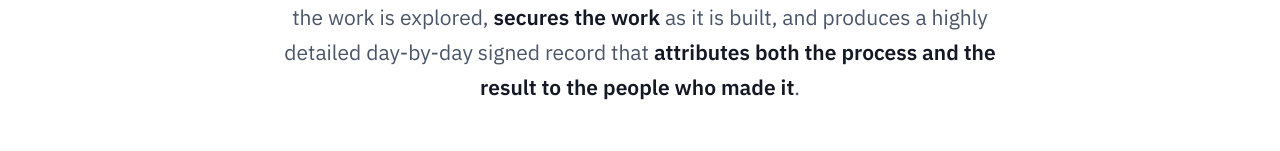
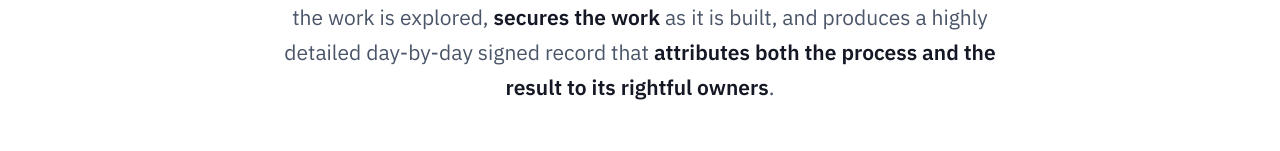
Before and after one commit to kelmoran/worksigned.com, a plain HTML site: page index.html in a window 1280 px wide. Shown: the part 387-538 px from the top of the page. Drawn offline with Linux system fonts and the light colour scheme.

Commit message:
sync from local static

```diff
--- a/index.html
+++ b/index.html
@@ -293,7 +293,7 @@
             <h1>Privacy, protection &amp; <span class="grad">proof</span> for the entire research process.</h1>
             <p class="sub">
                 <strong>WorkSigned</strong> protects the entirety of the <strong>research
-                journey</strong>, from beginning to end. Our tool-rich research platform <strong>shields the researcher&rsquo;s intent</strong> while the work is explored, <strong>secures the work</strong> as it is built, and produces a highly detailed day-by-day signed record that <strong>attributes both the process and the result to the people who made it</strong>.
+                journey</strong>, from beginning to end. Our tool-rich research platform <strong>shields the researcher&rsquo;s intent</strong> while the work is explored, <strong>secures the work</strong> as it is built, and produces a highly detailed day-by-day signed record that <strong>attributes both the process and the result to its rightful owners</strong>.
             </p>
             <!-- the living signed chain sits here: a band between the copy and the buttons -->
             <div class="hero-chain-band" aria-hidden="true">
```
